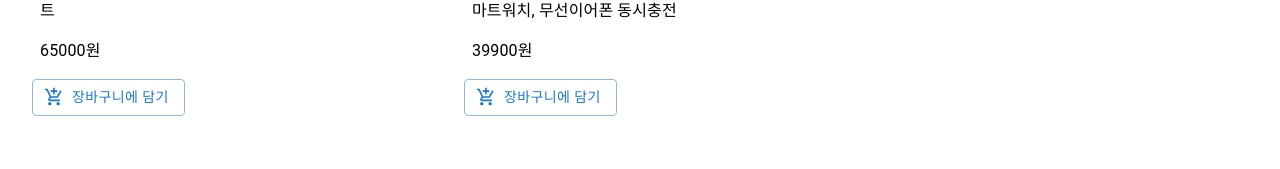
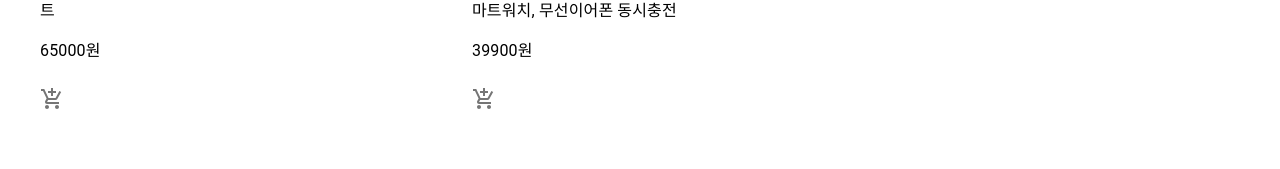
Before and after one commit to hxunz/simple-mall, a Next.js app: page /products in a window 1280 px wide. Shown: the part 566-735 px from the top of the page. Built offline with nearby package versions, Linux system fonts and the light colour scheme.

Commit message:
장바구니에 담기 버튼 UI 수정

```diff
--- a/src/components/products/product/Product.tsx
+++ b/src/components/products/product/Product.tsx
@@ -1,6 +1,6 @@
 import styled from '@emotion/styled';
 import { AddShoppingCart } from '@mui/icons-material';
-import { Box, Button, CardContent, Typography } from '@mui/material';
+import { Box, Button, CardContent, IconButton, Typography } from '@mui/material';
 import { useAppDispatch, useAppSelector } from 'hooks';
 import Image from 'next/image';
 import { FC } from 'react';
@@ -45,13 +45,11 @@ const Product: FC<Props> = ({ detail_image_url, item_name, price, availableCoupo
               쿠폰 사용 가능
             </CardText>}
           </ContentWrapper>
-          <CustomButton
-            variant='outlined'
-            startIcon={<AddShoppingCart />}
+          <CustomIconButton
             onClick={handleClickAddCart}
           >
-            장바구니에 담기
-          </CustomButton>
+            <AddShoppingCart />
+          </CustomIconButton>
         </div>
       </Box>
     </CardWrapper>
@@ -82,7 +80,7 @@ const ContentWrapper = styled(CardContent)`
   }
 `;
 
-const CustomButton = styled(Button)`
+const CustomIconButton = styled(IconButton)`
   margin-left: .5rem
 `;
 
```
